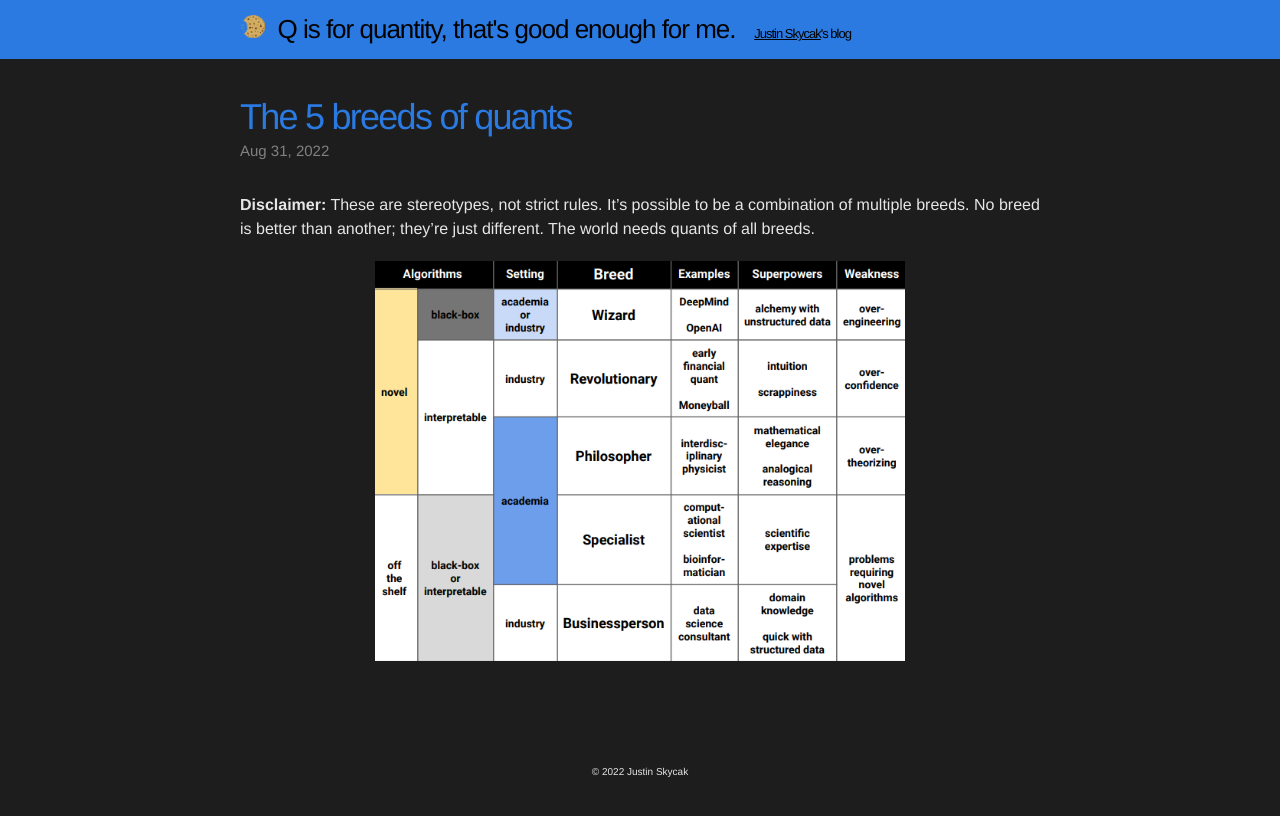
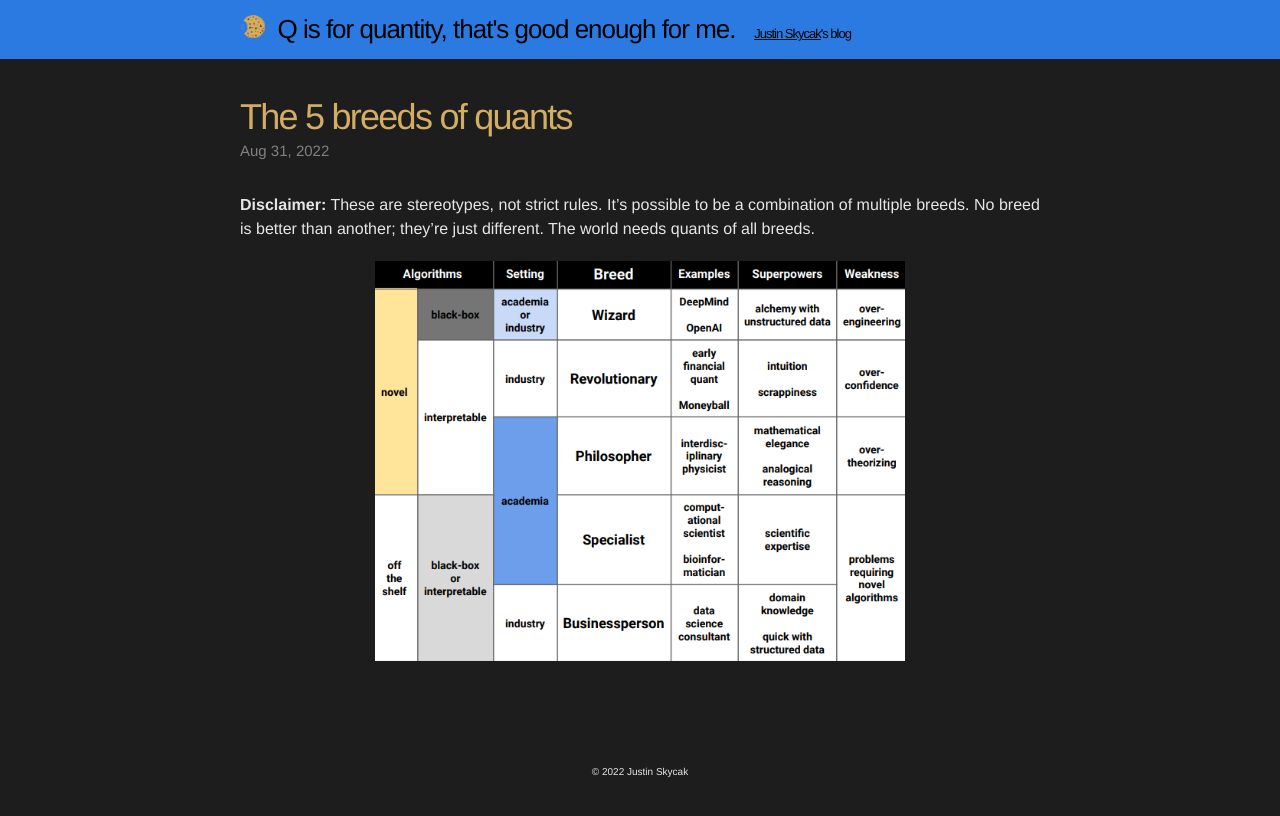
Before and after one commit to quantmonster/quantmonster.github.io, a Jekyll site: the page built from _posts/2022-08-31-the-5-breeds-of-quants.md, in a window 1280 px wide. Shown: the top 816 px of the page. Built offline with Jekyll 4.4.1, drawn with Linux system fonts in a browser that asks for light colours.

Commit message:
change post heading to cookie color

```diff
--- a/css/main.css
+++ b/css/main.css
@@ -183,7 +183,7 @@ a:visited { color: #2a7ae2; }
   letter-spacing: -1.75px;
   line-height: 1;
   font-weight: 300;
-  color: #2a7ae2;
+  color: #D3AD62; /* #2a7ae2; */
 }
 
 .post-header .meta {
```
